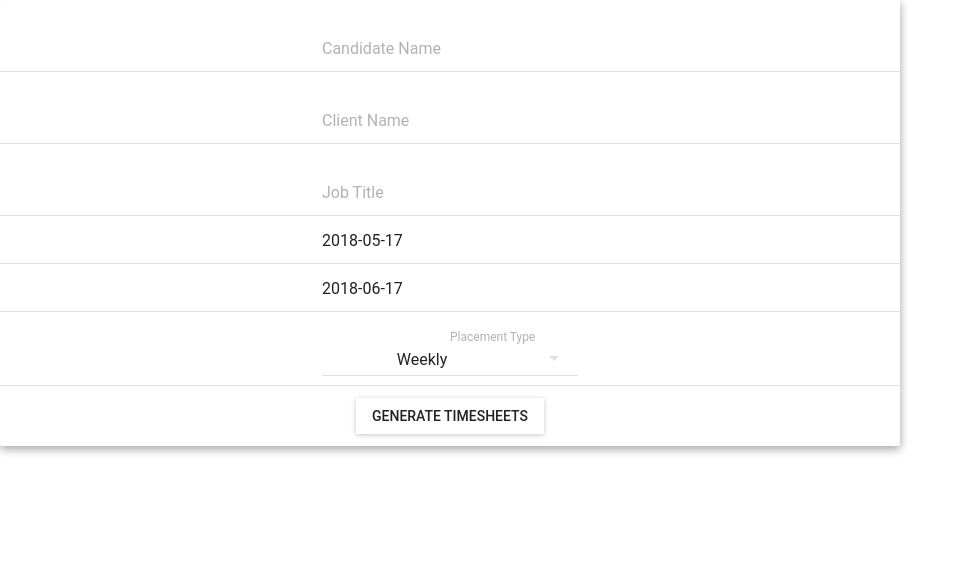
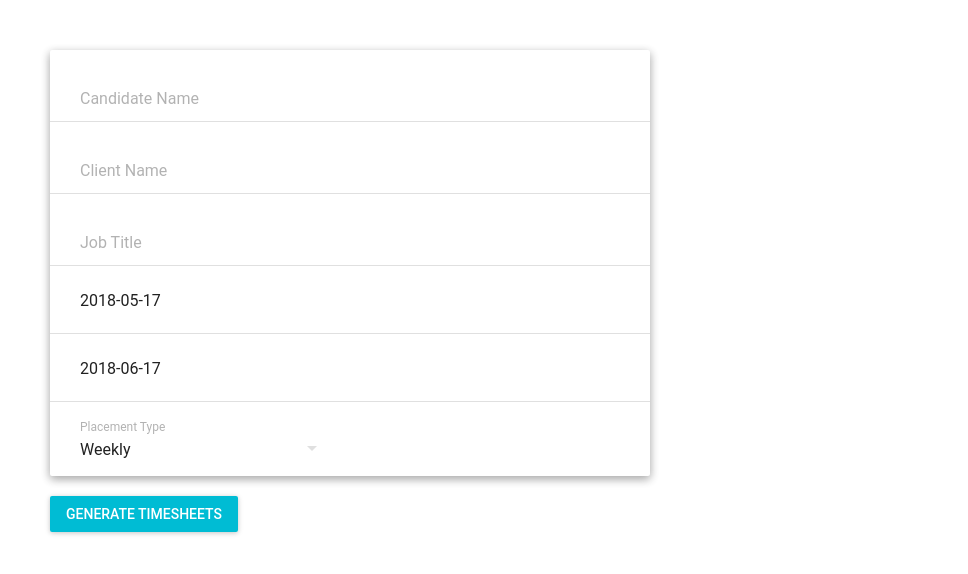
Before and after one commit to Dumbnorix/timesheet-generator, a React (Create React App) app: page / in a window 1280 px wide. Shown: the top 574 px of the page, without its empty margins (0-968 px from the left). Built offline with nearby package versions, Linux system fonts and the light colour scheme.

Commit message:
improved styling

```diff
--- a/src/components/DateInput.js
+++ b/src/components/DateInput.js
@@ -17,6 +17,7 @@ export default class DateInput extends React.Component {
         const defaultDate = FIELD === START_DATE ? defaultStartDate : defaultEndDate
         const minDate = FIELD === END_DATE ? minEndDate.toDate() : null
         return <DatePicker
+            style={{paddingLeft: '30px', paddingTop: '10px', paddingBottom: '10px', width: '100%'}}
             hintText={this.props.value}
             defaultDate={defaultDate}
             minDate={minDate}
--- a/src/components/DropDownInput.js
+++ b/src/components/DropDownInput.js
@@ -17,8 +17,10 @@ export default class DropDownInput extends React.Component {
         return (
             <div>
                 <SelectField
+                    style={{paddingLeft: '30px'}}
                     floatingLabelText={this.props.label}
                     value={state.placementType}
+                    underlineShow={false}
                     onChange={this.handleChange}
                 >
                     {this.getItems()}
--- a/src/components/Form.js
+++ b/src/components/Form.js
@@ -25,12 +25,12 @@ import {
 const formValidator = new FormValidator()
 
 const style = {
-    body: {
+    paper: {
         textAlign: 'center',
         width: '900px'
     },
     button: {
-        margin: 12
+        margin: '20px 0px 0px 0px'
     }
 }
 
@@ -64,16 +64,16 @@ export default class Form extends React.Component {
     }
     render() {
         return (
-            <div style={style.body}>
-                <Paper zDepth={2}>
+            <div style={{padding: '50px', margin: '0 auto'}}>
+                <Paper style={{width: '600px'}} zDepth={2}>
                     <TextInput value={CANDIDATE_NAME} error={this.state.candidateNameError}/><Divider/>
                     <TextInput value={CLIENT_NAME} error={this.state.clientNameError}/><Divider/>
                     <TextInput value={JOB_TITLE} error={this.state.jobTitleError}/><Divider/>
                     <DateInput value={START_DATE} onChange={this.onDateChange.bind(this)}/><Divider/>
                     <DateInput value={END_DATE} /><Divider/>
-                    <DropDownInput label={PLACEMENT_TYPE} items={PLACEMENT_VALUES} /><Divider/>
-                    <RaisedButton label="Generate Timesheets" style={style.button} onClick={this.onSubmit} />
+                    <DropDownInput label={PLACEMENT_TYPE} items={PLACEMENT_VALUES} />
                 </Paper>
+                <RaisedButton label="Generate Timesheets" style={style.button} onClick={this.onSubmit} primary={true}/>
             </div>
         )
     }
--- a/src/components/TextInput.js
+++ b/src/components/TextInput.js
@@ -17,9 +17,7 @@ import {
 
 export default class TextInput extends React.Component {
     render() {
-        console.log('Render')
         const state = store.getState()
-        console.log(state)
         const defaultValue = this.props.value
         let stateValue;
         switch (this.props.value) {
@@ -38,6 +36,7 @@ export default class TextInput extends React.Component {
         }
         const error = this.props.error
         return <TextField
+            style={{paddingLeft: '30px', alignContent: 'center'}}
             hintText={defaultValue}
             floatingLabelText={defaultValue}
             errorText={error}
```
Also changed, not shown: public/index.html (+0 -23 lines).
